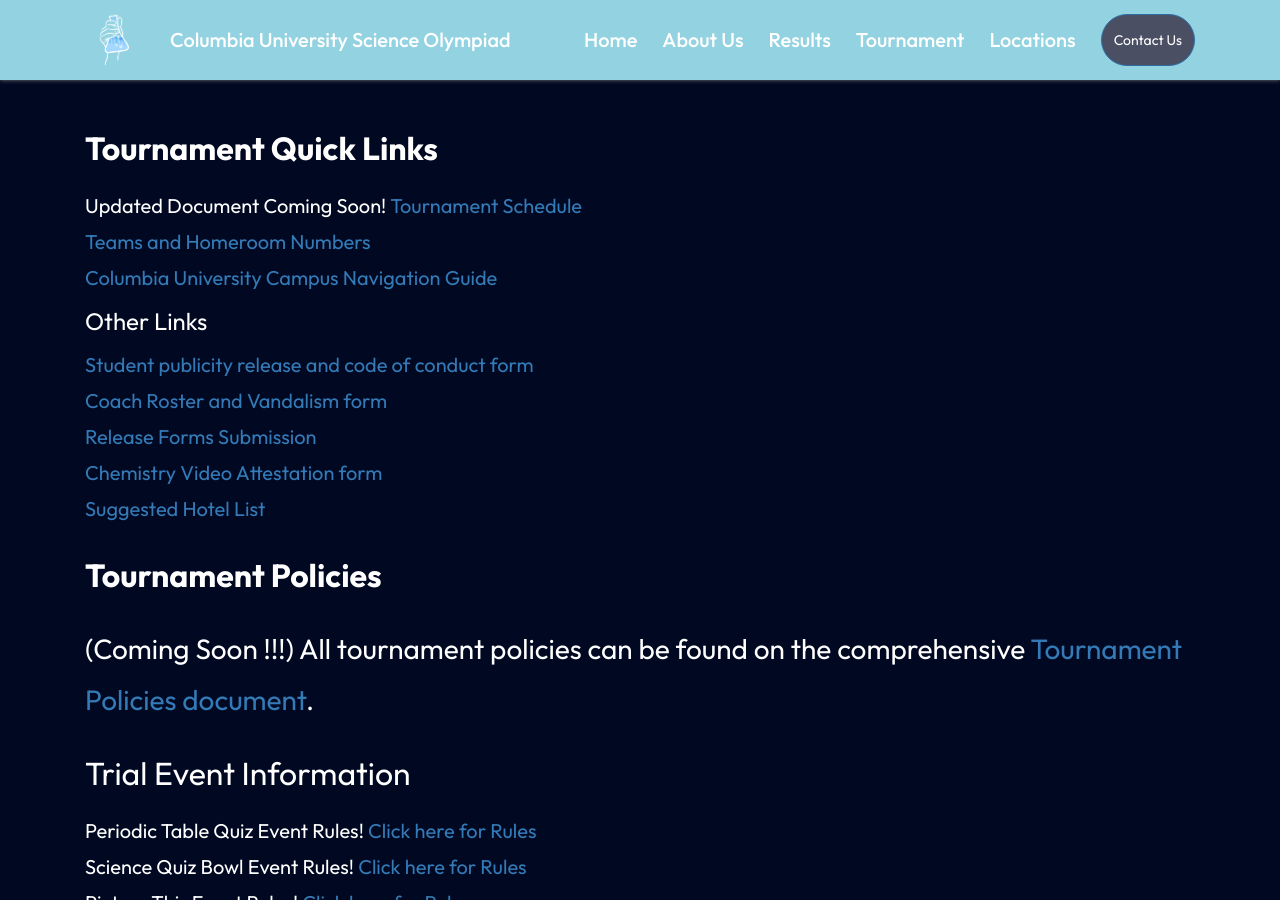
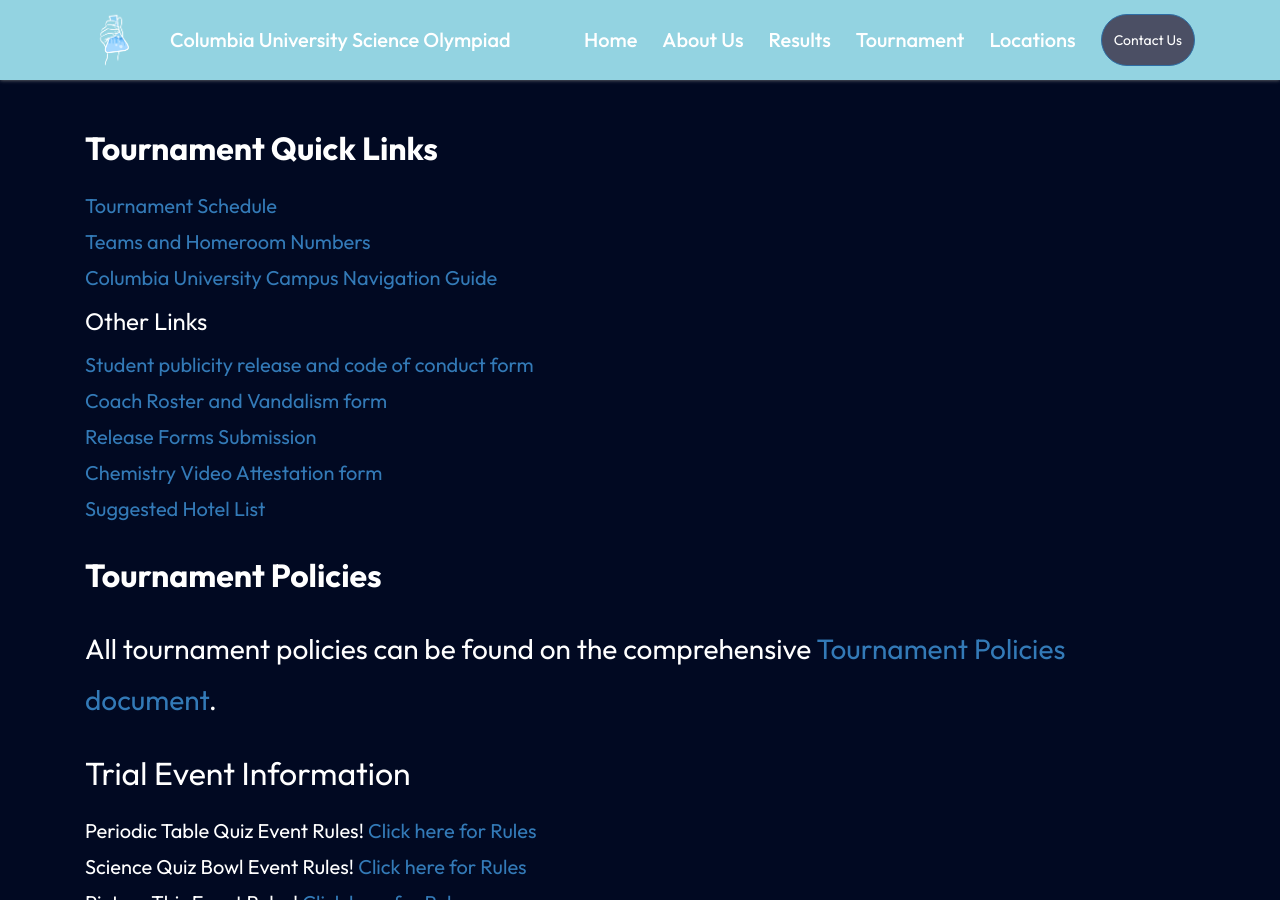
Before and after one commit to columbia-science-olympiad/columbia-science-olympiad.github.io, a Jekyll site: the page built from tournament.md, in a window 1280 px wide and 900 px high. Built offline with Jekyll 4.4.1, drawn with Linux system fonts in a browser that asks for light colours; nearby versions of some CDN libraries.

Commit message:
Posted tournament schedule & policies

```diff
--- a/tournament.md
+++ b/tournament.md
@@ -5,7 +5,7 @@
 
 ## **Tournament Quick Links**
 
--   Updated Document Coming Soon! [Tournament Schedule](https://docs.google.com/spreadsheets/d/1XpcXo1L4KHVtNDlEDGxHZuXJTaObWJq9sUXs1W_4rDA)
+-   [Tournament Schedule](https://docs.google.com/spreadsheets/d/1QZvuqBBnfoW_F3HZosSXDci9YwmJ8677YF3D7mbyIHA/edit?usp=sharing)
 -   [Teams and Homeroom Numbers](https://docs.google.com/spreadsheets/d/187Y4JQOhtxhCaDNKDSI3ByMmsvfmC56bgT5k7hTEDA4/edit?usp=sharing)
 -   [Columbia University Campus Navigation Guide](https://docs.google.com/document/d/1CtxgVkWIwmtXUkV5Uz2SpwcrXxMwabE0QgLoCO_wjzI/edit?usp=sharing)
 
@@ -19,7 +19,7 @@
 
 ## **Tournament Policies**
 
-### (Coming Soon !!!) All tournament policies can be found on the comprehensive [Tournament Policies document]().
+### All tournament policies can be found on the comprehensive [Tournament Policies document](https://docs.google.com/document/d/1IlFknsVw8fpRdTKfAQwndK7F_FJkamlgDfGZhB3m3Fs/edit?usp=sharing).
 
 ## Trial Event Information
 
```
